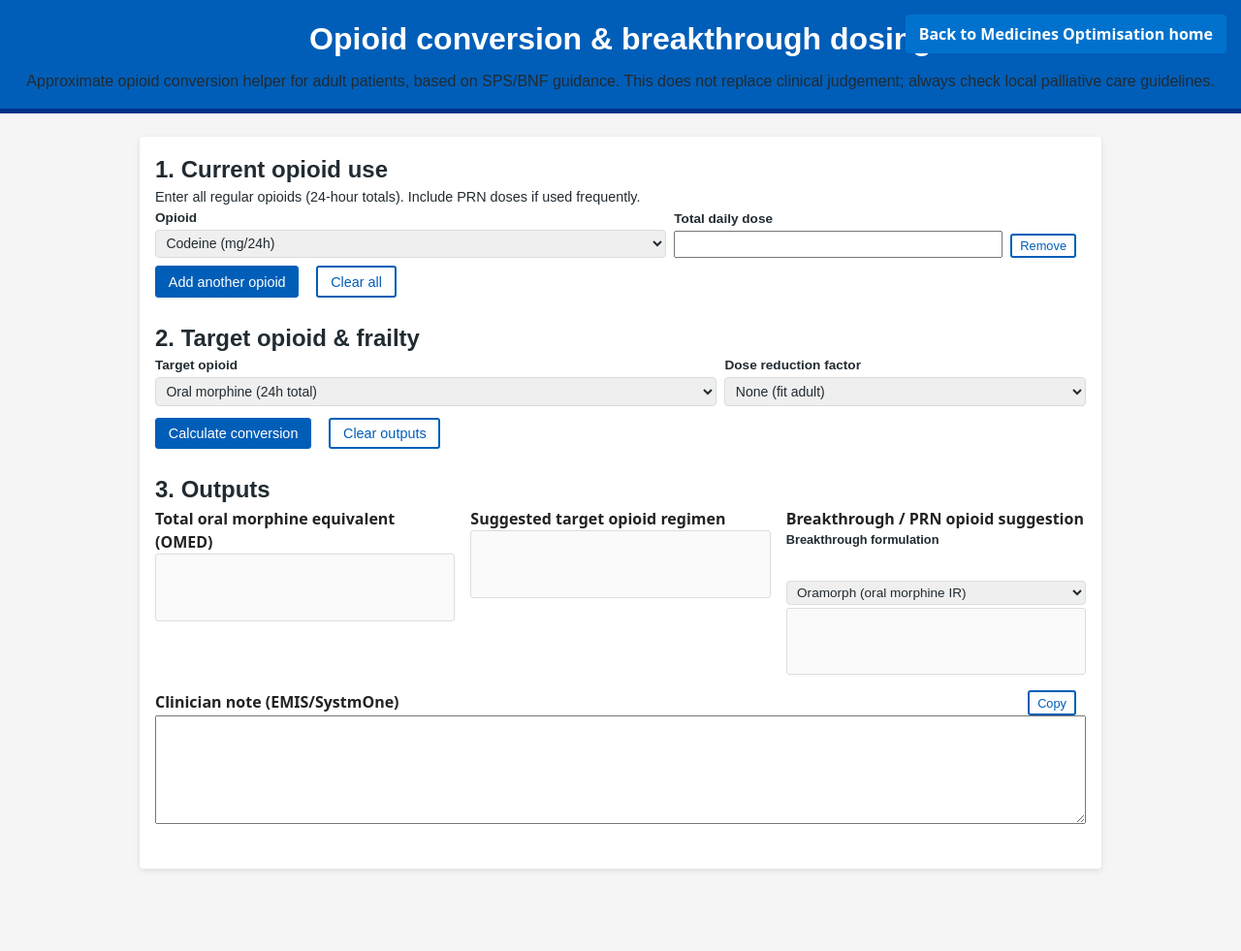
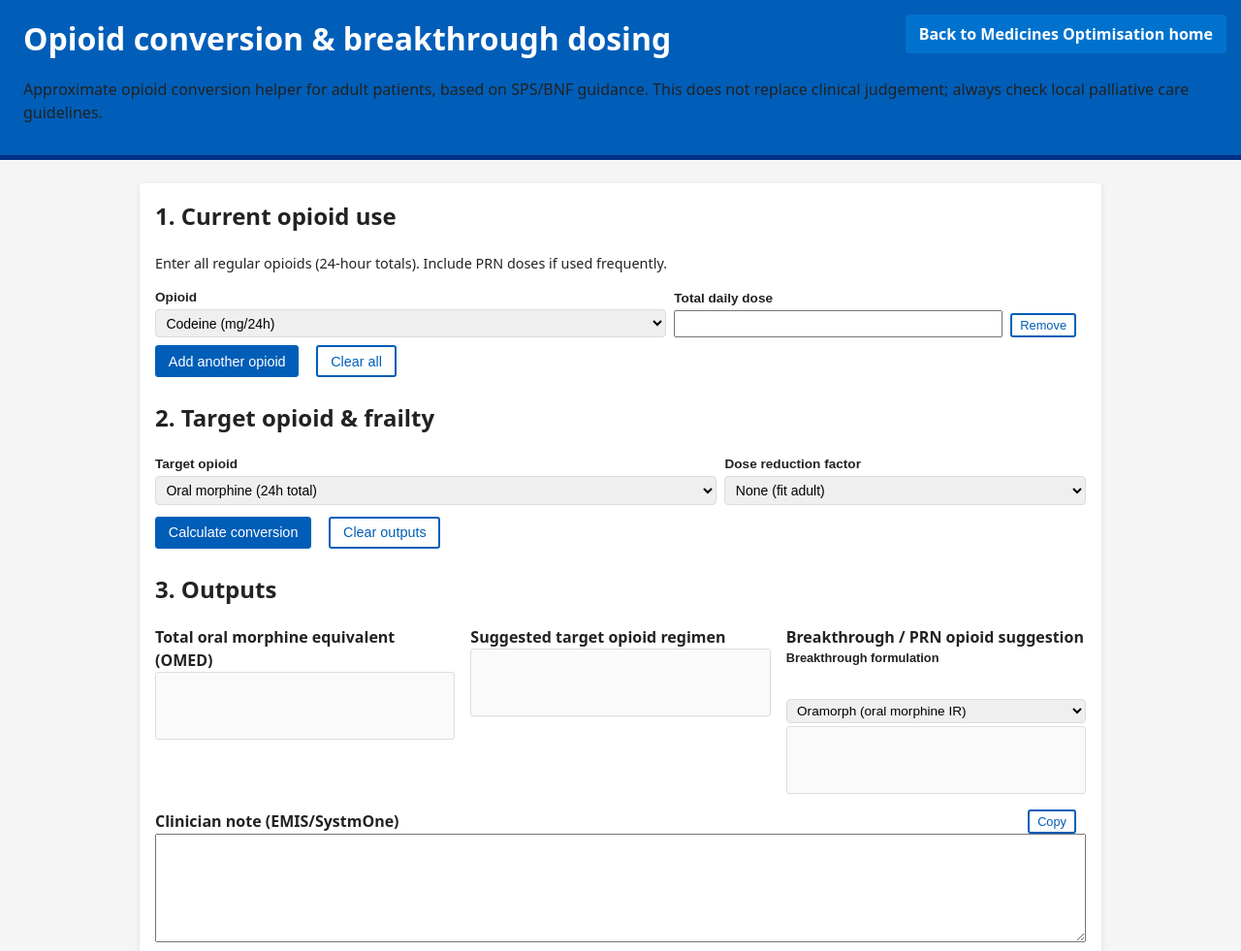
Before and after one commit to lewisbjardine/Medicines-Optimisation, a plain HTML site: page opioid-conversion/index.html in a window 1280 px wide. Shown: the top 981 px of the page at 97% size. Before the commit the page ends 920 px from the top, so only its background shows below. Drawn offline with Linux system fonts and the light colour scheme; files that its build step writes are made by us from their sources.

Commit message:
Update styles.css

```diff
--- a/shared/styles.css
+++ b/shared/styles.css
@@ -12,12 +12,12 @@
 }
 
 /* RESET */
-body, h1, h2, h3, p, button, select, input, label {
+body, button, select, input, label {
   margin: 0;
   padding: 0;
   font-family: Arial, Helvetica, sans-serif;
-  color: var(--nhs-text);
 }
+
 
 body {
   background: #ffffff;
@@ -32,8 +32,10 @@ header {
   padding: 20px;
   border-bottom: 5px solid var(--nhs-dark-blue);
   margin-bottom: 20px;
-  text-align: center;
+  text-align: left;   /* ← IMPORTANT */
+  position: relative; /* for home button */
 }
+
 header h1 {
   color: white;
   margin-bottom: 8px;
```
